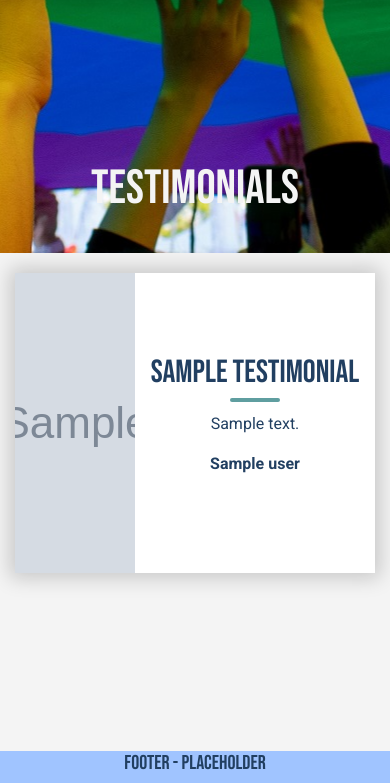
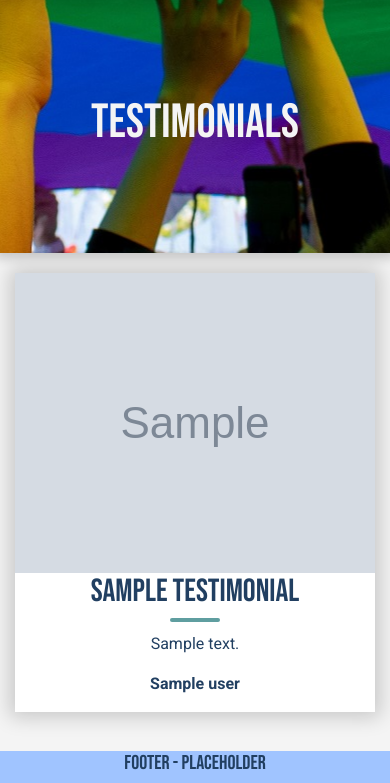
Before and after one commit to kimkesdev/Pride-In-Coding, a Flask app: page /testmonials in a window 390 px wide. Shown: the part 61-844 px from the top of the page. Run offline with Flask 2, Linux system fonts and the light colour scheme; grey boxes marked "Sample" are stand-in pictures; a database or web service that is not in the repository returns one stand-in record (values such as "Sample title"); some libraries are stand-ins or nearby versions.

Commit message:
Testimonials - added responsive design for small and med screens

```diff
--- a/static/css/style.css
+++ b/static/css/style.css
@@ -32,7 +32,6 @@ h6 {
 }
 
 .banner-h1 {
-	padding: 160px 0 160px 0;
 	color: #f4f4f4;
 	font-size: 3rem;
 }
@@ -136,6 +135,10 @@ padding: 15px 15px;
 	background-repeat: no-repeat;
 	background-position: center;
 	height: 30vh;
+	display: flex;
+	align-items: center;
+	justify-content: center;
+	box-shadow: 0px 0px 10px 5px rgba(0,0,0,0.19);
 }
 
 .testimonial-box {
@@ -264,3 +267,17 @@ textarea{
 		height: 200px;
 	}
 }
+
+
+
+@media (max-width: 576px) {
+	.flex-col-reverse {
+        display: -webkit-box;
+        display: -ms-flexbox;
+        display: flex;
+        -webkit-box-orient: vertical;
+        -webkit-box-direction: reverse;
+        -ms-flex-direction: column-reverse;
+        flex-direction: column-reverse;
+    }
+}
--- a/templates/testimonials.html
+++ b/templates/testimonials.html
@@ -3,7 +3,9 @@
 {% block content %}
 
     <div class="testimonial-banner">
-        <h1 class="banner-h1">Testimonials</h1>
+        <div class="banner-header-box">
+            <h1 class="banner-h1">Testimonials</h1>
+        </div>
     </div>
 
 
@@ -14,10 +16,10 @@
         {% if loop.index % 2 !=0 %}
 
             <div class="testimonial-box row">
-                <div class="testimonial-img col-4">
+                <div class="testimonial-img col-md-4 col-sm-12">
                     <img src="{{ testimonial.img }}">
                 </div>
-                <div class="testimonial-content col-8">
+                <div class="testimonial-content col-md-8 col-sm-12">
                     <h2 class="testimonial-title">{{ testimonial.title }}</h2>
                     <p>{{ testimonial.content }}</p>
                     <p class="font-weight-bold">{{ testimonial.author|capitalize }}</p>
@@ -26,13 +28,13 @@
 
         {% else %}
 
-            <div class="testimonial-box row">
-                <div class="testimonial-content col-8">
+            <div class="testimonial-box  flex-col-reverse row">
+                <div class="testimonial-content col-md-8 col-sm-12">
                     <h2 class="testimonial-title">{{ testimonial.title }}</h2>
                     <p>{{ testimonial.content }}</p>
                     <p class="font-weight-bold">{{ testimonial.author|capitalize }}</p>
                 </div>
-                <div class="testimonial-img col-4">
+                <div class="testimonial-img col-md-4 col-sm-12">
                     <img src="{{ testimonial.img }}">
                 </div>
             </div>
```
